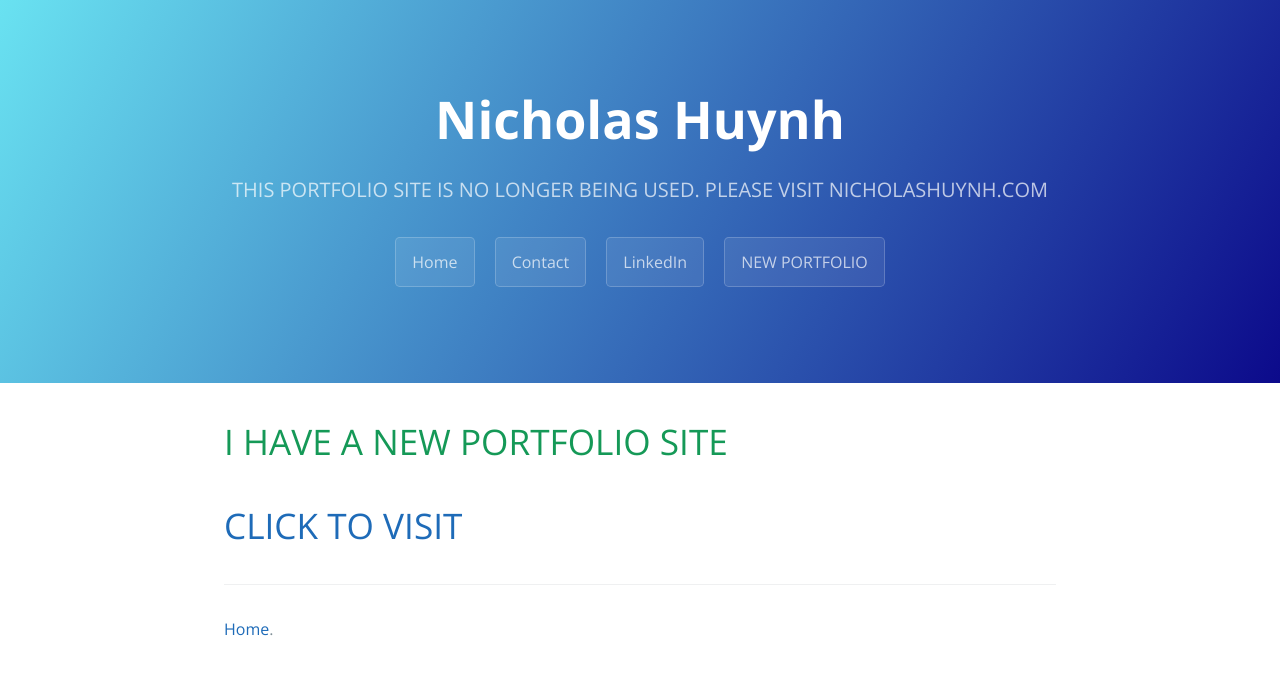
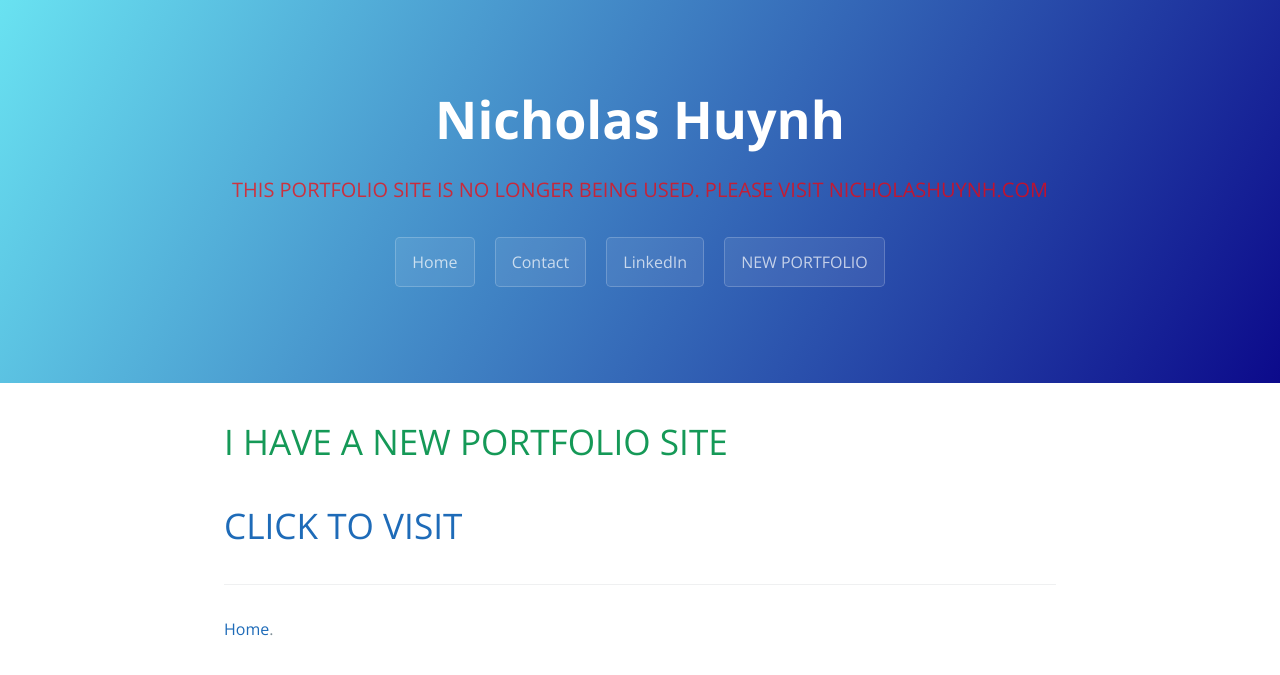
Before and after one commit to nhuynh11/nhuynh11.github.io, a Jekyll site: the page built from index.md, in a window 1280 px wide. Shown: the top 675 px of the page. Built offline with Jekyll 4.4.1, drawn with Linux system fonts in a browser that asks for light colours.

Commit message:
description color change

```diff
--- a/_layouts/default.html
+++ b/_layouts/default.html
@@ -26,7 +26,7 @@
 
     <header class="page-header" role="banner">
       <h1 class="project-name">{{ page.title | default: site.title | default: site.github.repository_name }}</h1>
-      <h2 class="project-tagline">{{ page.description | default: site.description | default: site.github.project_tagline }}</h2>
+      <h2 class="project-tagline"><span style="color:red">{{ page.description | default: site.description | default: site.github.project_tagline }}</span></h2>
       {% if site.github.is_project_page %}
         <a href="{{ site.github.repository_url }}" class="btn">View on GitHub</a>
       {% endif %}
```
